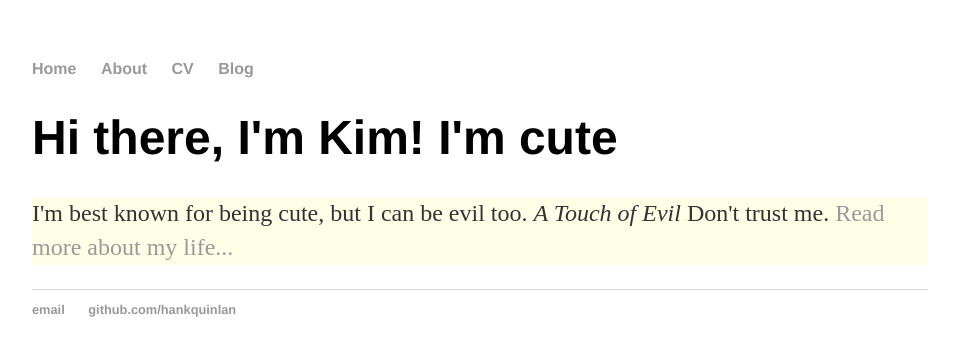
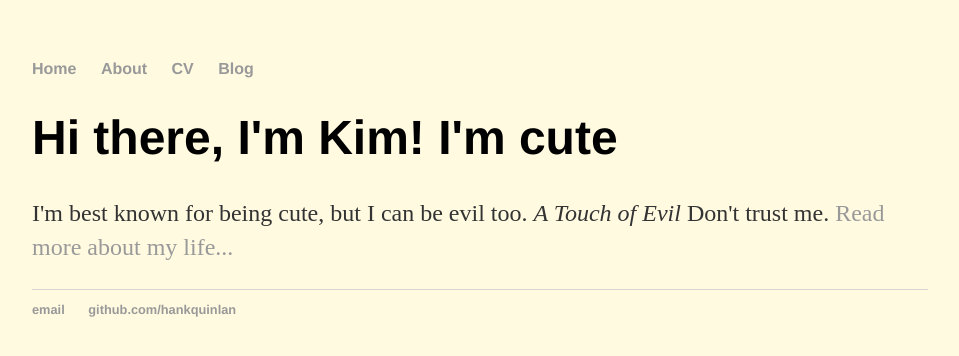
Before and after one commit to kim-ngoc/kim-ngoc.github.io, a Jekyll site: the page built from index.html, in a window 1280 px wide. Shown: the top 356 px of the page, without its empty margins (160-1119 px from the left). Built offline with Jekyll 4.4.1, drawn with Linux system fonts in a browser that asks for light colours.

Commit message:
Update main.css

```diff
--- a/css/main.css
+++ b/css/main.css
@@ -1,6 +1,7 @@
 body {
     margin: 60px auto;
     width: 70%;
+    background: #FFFAE0;
 }
 nav ul, footer ul {
     font-family:'Helvetica', 'Arial', 'Sans-Serif';
@@ -27,7 +28,7 @@ p {
     font-size: 1.5em;
     line-height: 1.4em;
     color: #333;
-    background: #FFFFE8;
+    background: #FFFAE0;
 }
 footer {
     border-top: 1px solid #d5d5d5;
@@ -37,8 +38,10 @@ footer {
 ul.posts {
     margin: 20px auto 40px;
     font-size: 1.5em;
+    background: #FFFAE0;
 }
 
 ul.posts li {
     list-style: none;
+    background: #FFFAE0;
 }
```
